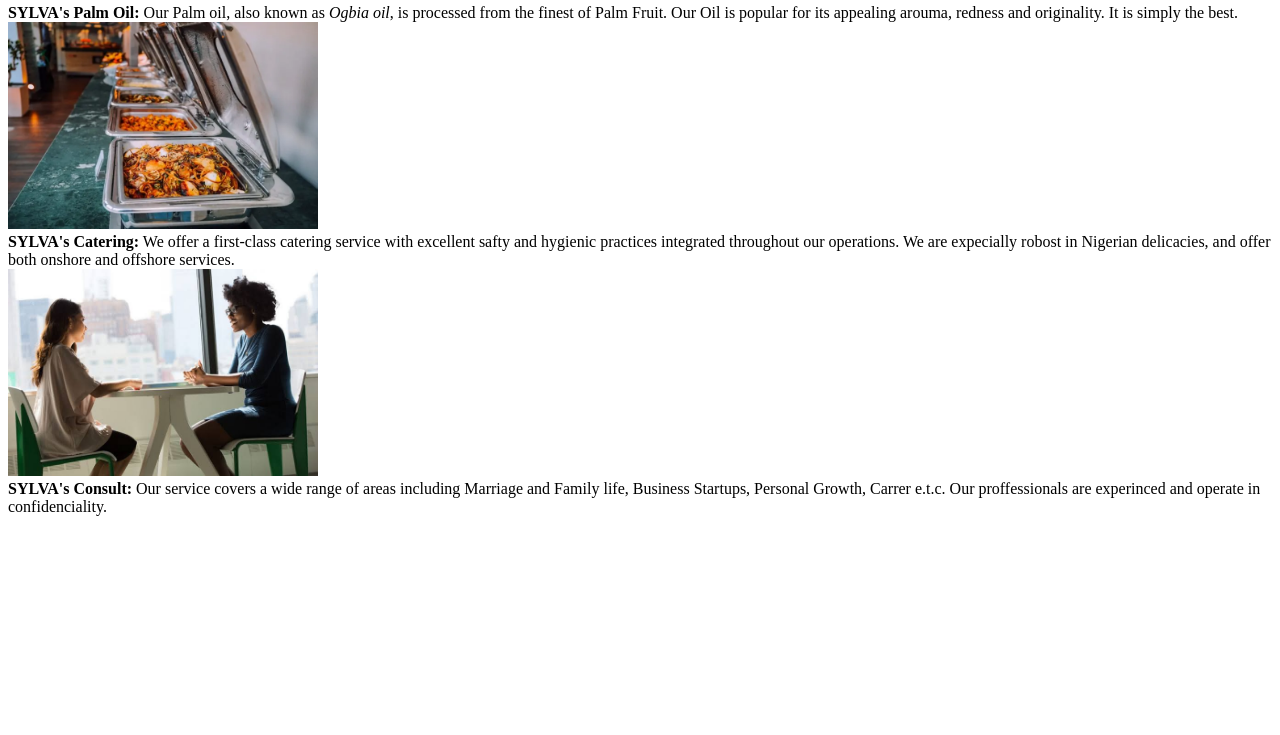
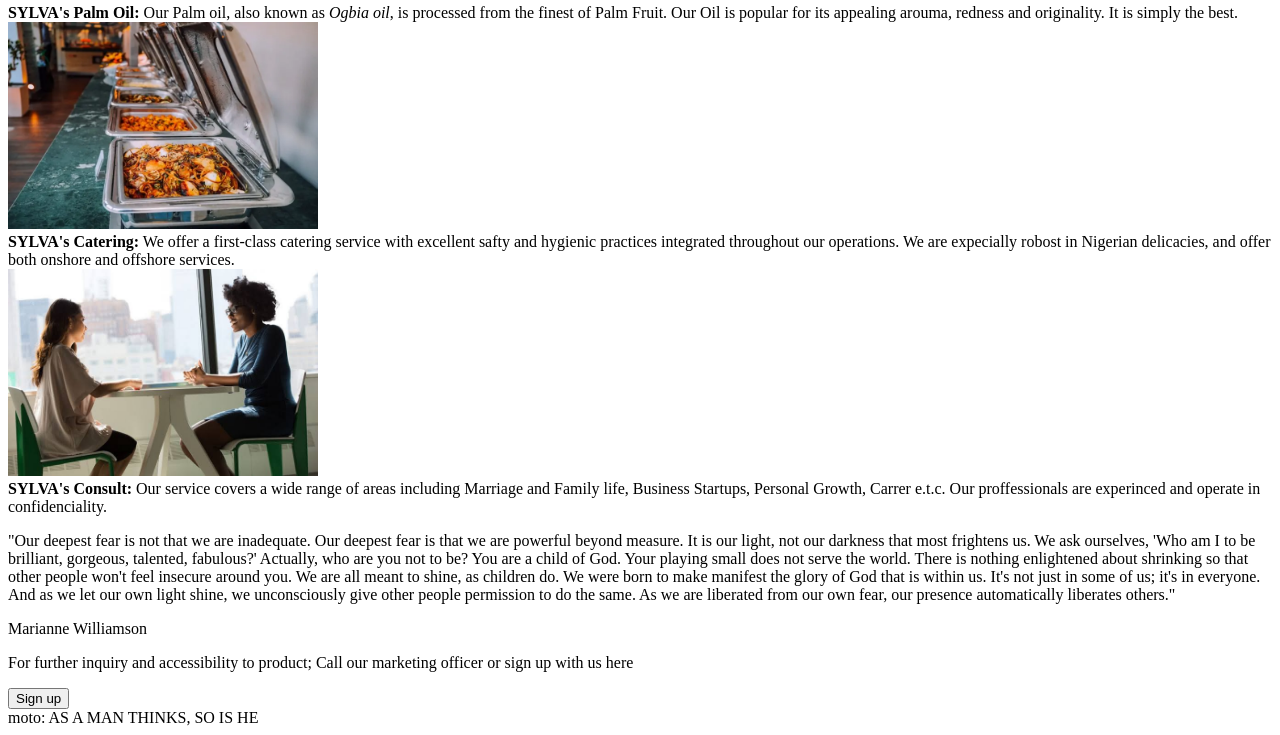
Before and after one commit to Mrlightcity/css-test, a plain HTML site: page sylvo/index.html in a window 1280 px wide. Shown: the part 1044-1779 px from the top of the page. Before the commit the page ends 1568 px from the top, so only its background shows below. Drawn offline with Linux system fonts and the light colour scheme.

Commit message:
Add a quote, it's author, a <p> tag, <button> tag and motto

```diff
--- a/sylvo/index.html
+++ b/sylvo/index.html
@@ -38,5 +38,15 @@
 
     <img src="./sylvo-pic/consult .jpeg" alt="Consultancy" height="auto" width="310">
     <div><strong>SYLVA's Consult:</strong> Our service covers a wide range of areas including Marriage and Family life, Business Startups, Personal Growth, Carrer e.t.c. Our proffessionals are experinced and operate in confidenciality. </div>
+
+    <p>"Our deepest fear is not that we are inadequate. Our deepest fear is that we are powerful beyond measure. It is our light, not our darkness that most frightens us. We ask ourselves, 'Who am I to be brilliant, gorgeous, talented, fabulous?' Actually, who are you not to be? You are a child of God. Your playing small does not serve the world. There is nothing enlightened about shrinking so that other people won't feel insecure around you. We are all meant to shine, as children do. We were born to make manifest the glory of God that is within us. It's not just in some of us; it's in everyone. And as we let our own light shine, we unconsciously give other people permission to do the same. As we are liberated from our own fear, our presence automatically liberates others."</p>
+    <div>Marianne Williamson</div>
+
+    <div><p>For further inquiry and accessibility to product;
+    Call our marketing officer or sign up with us here</p></div>
+
+    <button>Sign up</button>
+
+    <div>moto: AS A MAN THINKS, SO IS HE</div>
 </body>
 </html>
```
